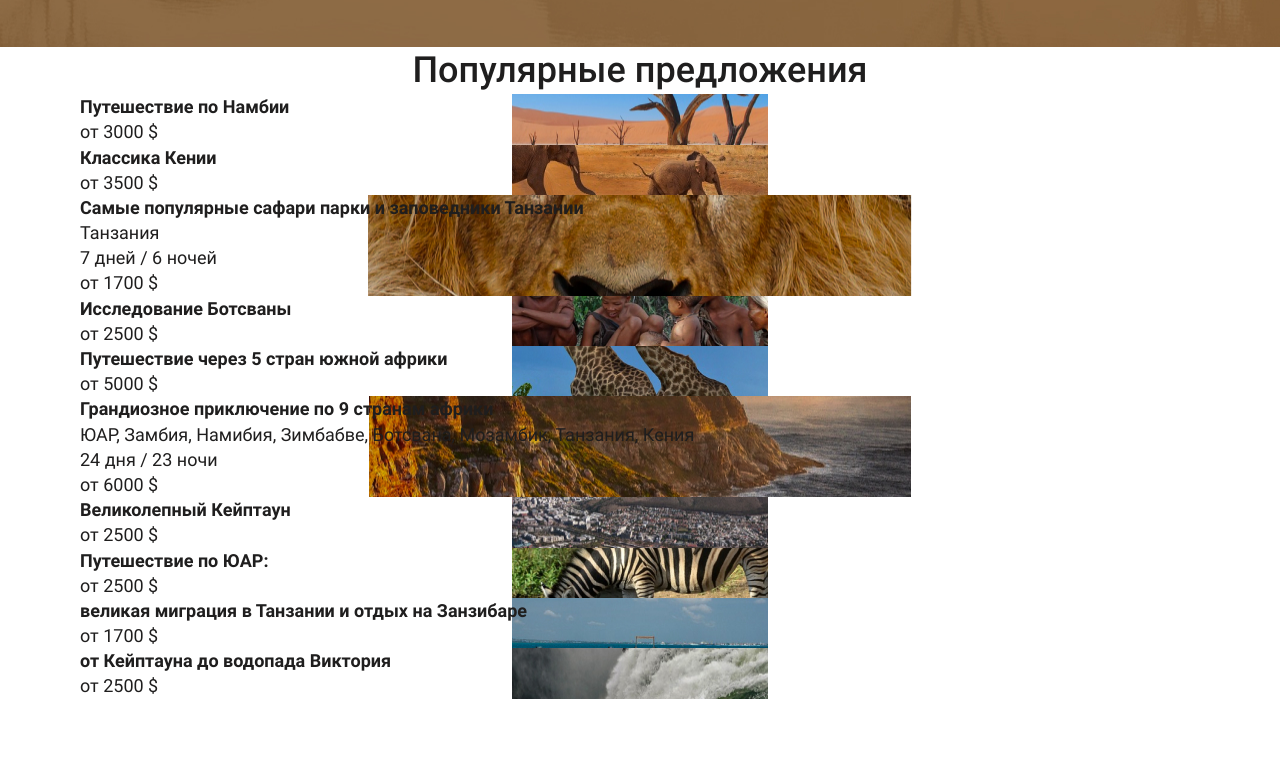
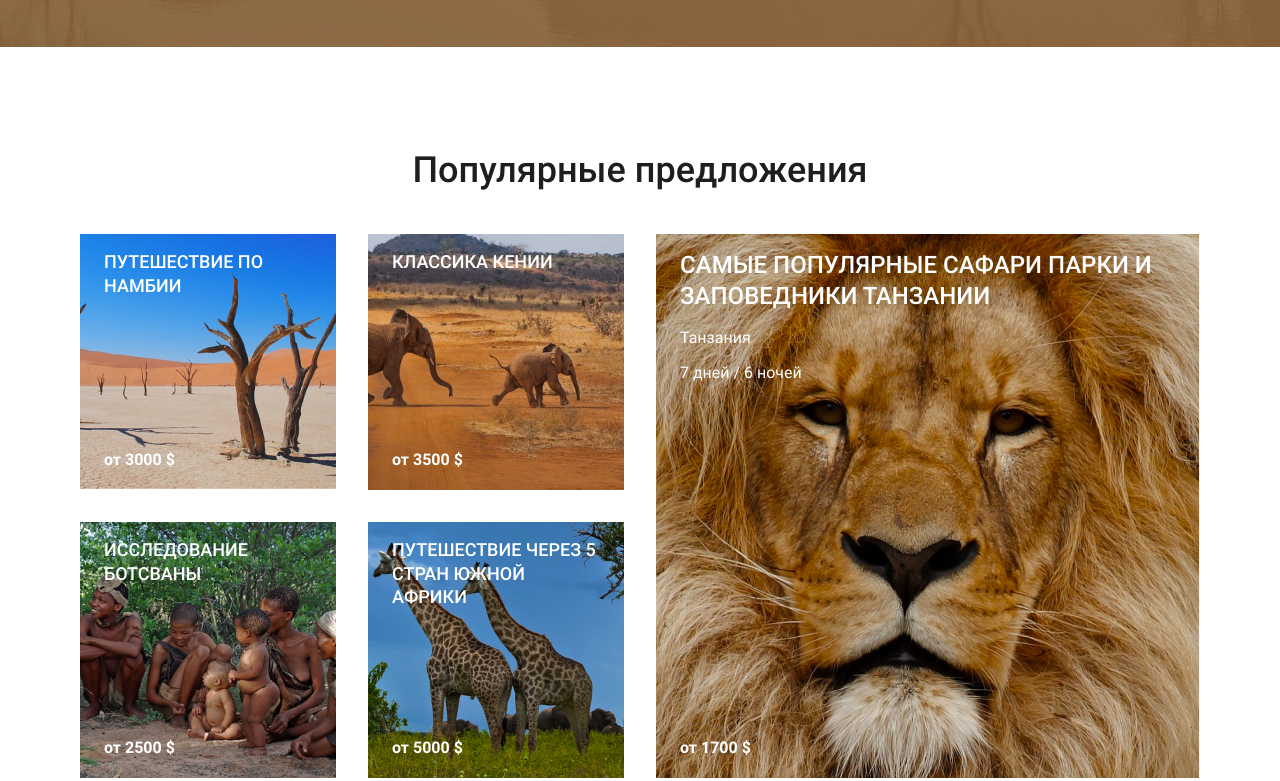
Before and after one commit to rook16rus/Safari, a website built with webpack: page src/index.html in a window 1280 px wide. Shown: the part 2036-2817 px from the top of the page. Before the commit the page ends 2735 px from the top, so only its background shows below. Built offline with nearby package versions, Linux system fonts and the light colour scheme.

Commit message:
Стилизовал блок с популярными предложениями

```diff
--- a/src/index.html
+++ b/src/index.html
@@ -163,7 +163,7 @@
                 </li>
                 <li class="popular__item">
                     <a href="#" class="popular__link">
-                        <h4 class="popular__item-title">Самые популярные сафари парки и заповедники Танзании</h4>
+                        <h4 class="popular__item-title popular__item-title--big">Самые популярные сафари парки и заповедники Танзании</h4>
                         <p class="popular__country">Танзания</p>
                         <p class="popular__time">7 дней / 6 ночей</p>
                         <p class="popular__price">от 1700 $</p>
@@ -183,7 +183,7 @@
                 </li>
                 <li class="popular__item">
                     <a href="#" class="popular__link">
-                        <h4 class="popular__item-title">Грандиозное приключение по 9 странам африки</h4>
+                        <h4 class="popular__item-title popular__item-title--big">Грандиозное приключение по 9 странам африки</h4>
                         <p class="popular__country">ЮАР, Замбия, Намибия, Зимбабве, Ботсвана, Мозамбик, Танзания, Кения</p>
                         <p class="popular__time">24 дня / 23 ночи</p>
                         <p class="popular__price">от 6000 $</p>
--- a/src/sass/style.scss
+++ b/src/sass/style.scss
@@ -179,45 +179,102 @@ ul {
   line-height: 1.3;
 }
 
+.popular {
+  padding: 100px 0;
+}
+
+.popular__title {
+  margin-bottom: 40px;
+}
+
+.popular__items {
+  display: grid;
+  grid-template-columns: repeat(4, 1fr);
+  grid-template-rows: repeat(4, 1fr);
+  grid-gap: 32px;
+  padding-bottom: 80px;
+  border-bottom: 1px solid #D9D9DE;
+}
+
 .popular__item {
+  background-repeat: no-repeat;
+  background-position: center;
+  background-size: cover;
+  min-height: 256px;
 
   &:nth-child(1) {
-    background: url("../images/popular-1.jpg") no-repeat center;
+    background: url("../images/popular-1.jpg");
   }
 
   &:nth-child(2) {
-    background: url("../images/popular-2.jpg") no-repeat center;
+    background: url("../images/popular-2.jpg");
   }
 
   &:nth-child(3) {
-    background: url("../images/popular-3.jpg") no-repeat center;
+    background: url("../images/popular-3.jpg");
+    grid-column: span 2;
+    grid-row: span 2;
   }
 
   &:nth-child(4) {
-    background: url("../images/popular-4.jpg") no-repeat center;
+    background: url("../images/popular-4.jpg");
   }
 
   &:nth-child(5) {
-    background: url("../images/popular-5.jpg") no-repeat center;
+    background: url("../images/popular-5.jpg");
   }
 
   &:nth-child(6) {
-    background: url("../images/popular-6.jpg") no-repeat center;
+    background: url("../images/popular-6.jpg");
+    grid-column: span 2;
+    grid-row: span 2;
   }
 
   &:nth-child(7) {
-    background: url("../images/popular-7.jpg") no-repeat center;
+    background: url("../images/popular-7.jpg");
   }
 
   &:nth-child(8) {
-    background: url("../images/popular-8.jpg") no-repeat center;
+    background: url("../images/popular-8.jpg");
   }
 
   &:nth-child(9) {
-    background: url("../images/popular-9.jpg") no-repeat center;
+    background: url("../images/popular-9.jpg");
   }
 
   &:nth-child(10) {
-    background: url("../images/popular-10.jpg") no-repeat center;
+    background: url("../images/popular-10.jpg");
   }
 }
+
+.popular__link {
+  height: 100%;
+  padding: 16px 24px 19px;
+  color: #fff;
+  line-height: 1.3;
+  display: flex;
+  flex-direction: column;
+  justify-content: space-between;
+}
+
+.popular__item-title {
+  text-transform: uppercase;
+  font-weight: 500;
+  margin-bottom: 15px;
+
+  &--big {
+    font-size: 24px;
+  }
+}
+
+.popular__price {
+  font-weight: 700;
+  font-size: 16px;
+  margin-top: auto;
+}
+
+.popular__country,
+.popular__time {
+  font-size: 16px;
+  margin-bottom: 15px;
+}
```
